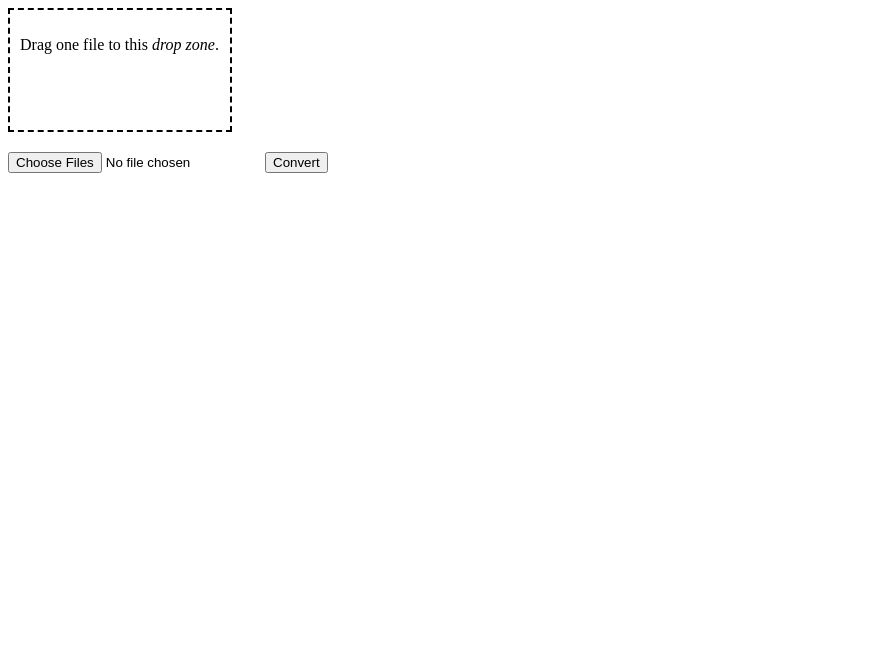
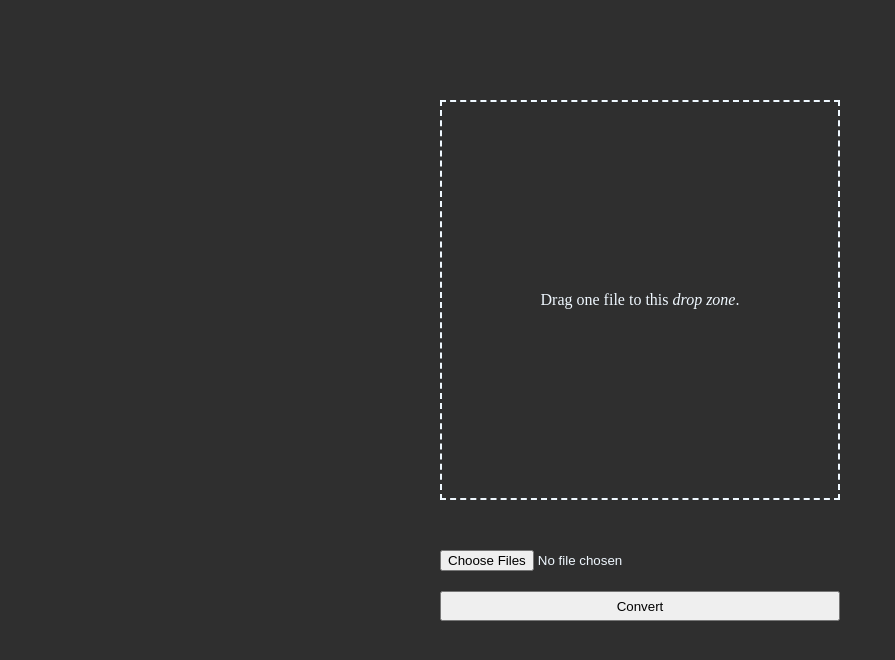
Before and after one commit to Marcus-Nastasi/go-pdf-conversor, a plain HTML site: page frontend/index.html in a window 1280 px wide. Shown: the whole page, without its empty margins (0-895 px from the left). Drawn offline with Linux system fonts and the light colour scheme.

Commit message:
feat: refactoring css styles

```diff
--- a/frontend/index.html
+++ b/frontend/index.html
@@ -5,16 +5,38 @@
   <meta name="viewport" content="width=device-width, initial-scale=1.0">
   <title>Convert PDF</title>
   <style>
+    * {
+      margin: 0;
+      padding: 0;
+      box-sizing: border-box;
+    }
+    main {
+      color: aliceblue;
+      background-color: rgb(47, 47, 47);
+      width: 100%;
+      height: 100vh;
+      display: flex;
+      justify-content: center;
+      padding-top: 100px;
+    }
+    #convert_button {
+      margin-top: 20px;
+      width: 400px;
+      height: 30px;
+    }
     #drop_zone {
-      border: 2px dashed black;
-      width: 200px;
-      height: 100px;
-      padding: 10px;
-      margin-bottom: 20px;
+      border: 2px dashed aliceblue;
+      color: aliceblue;
+      width: 400px;
+      height: 400px;
+      margin-bottom: 50px;
+      display: flex;
+      align-items: center;
+      justify-content: center;
     }
     #drop_zone.dragover {
       border: 2px dashed green;
-      background-color: #e6ffe6;
+      background-color: #454545;
     }
   </style>
 </head>
@@ -29,7 +51,7 @@
       >
         <p>Drag one file to this <i>drop zone</i>.</p>
       </div>
-      <input type="file" name="file" id="file_to_convert" multiple="false">
+      <input type="file" name="file" id="file_to_convert" multiple="false"> <br>
       <button id="convert_button" type="submit">Convert</button>
     </form>
   </main>
```
